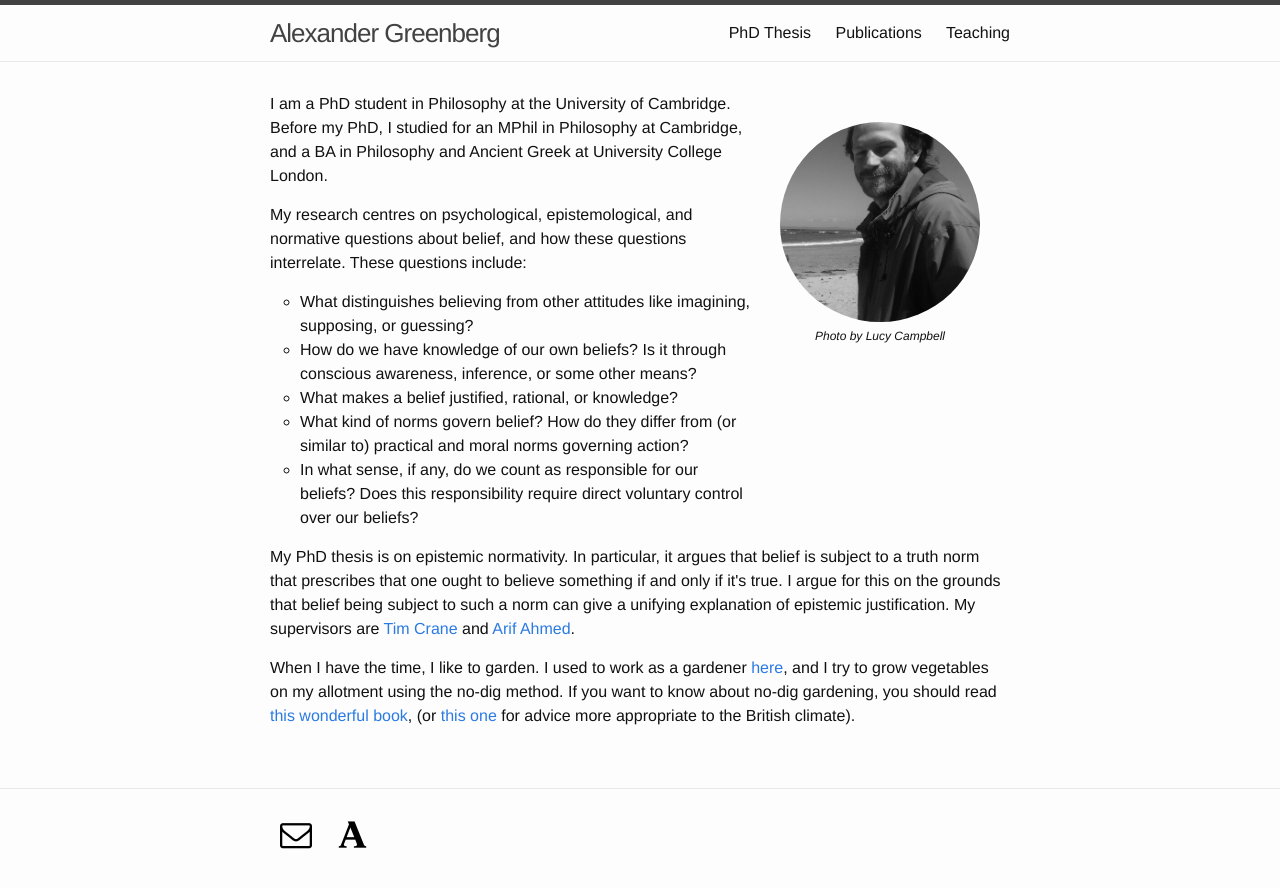
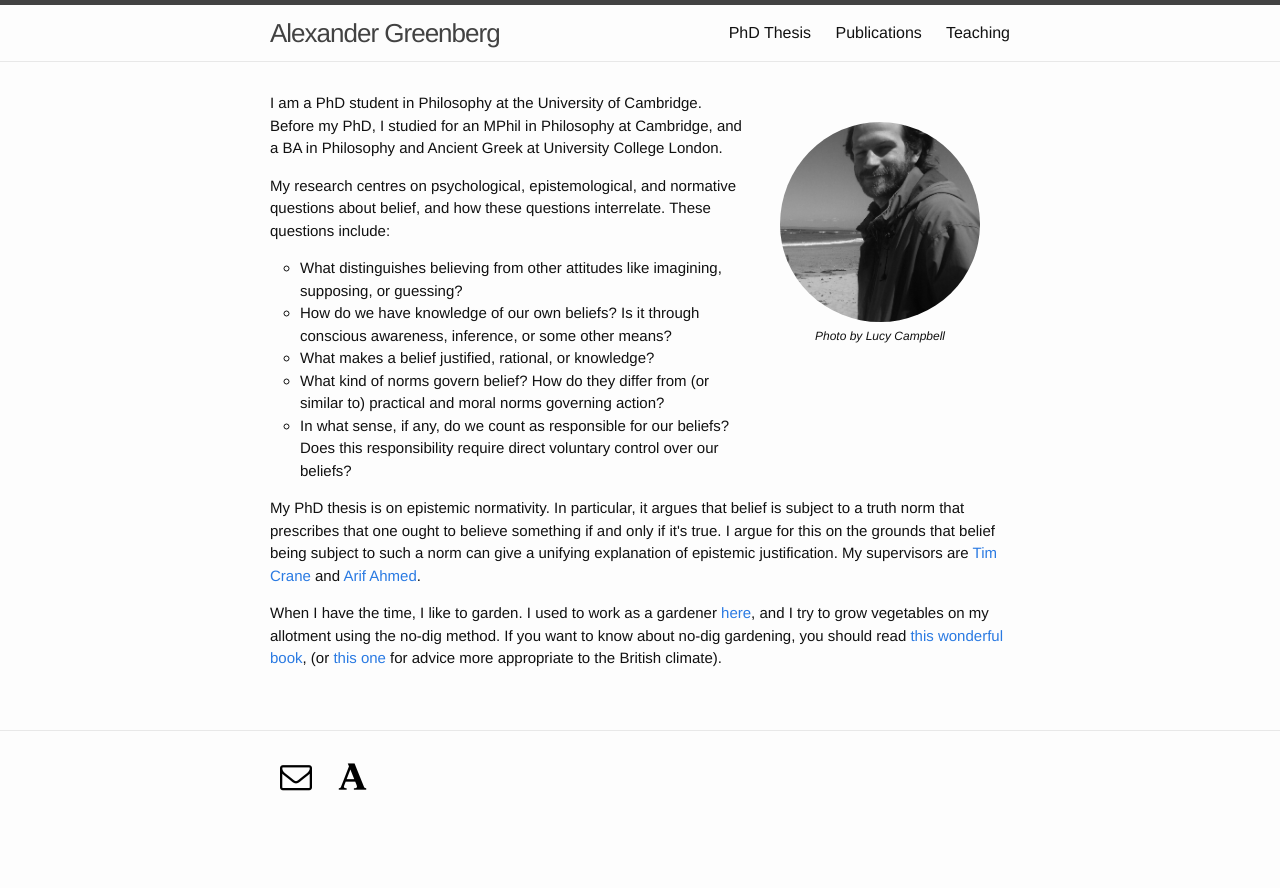
Before and after one commit to alexandergreenberg/alexandergreenberg.github.io, a Jekyll site: the page built from index.html, in a window 1280 px wide. Shown: the top 888 px of the page. Built offline with Jekyll 4.4.1, drawn with Linux system fonts in a browser that asks for light colours; some web fonts are replaced.

Commit message:
Reducing font size
reducing font size and the correlative picture-frame resizing

```diff
--- a/_sass/_layout.scss
+++ b/_sass/_layout.scss
@@ -216,6 +216,7 @@
 }
 
 .post-content {
+    font-size: 15px;
     margin-bottom: $spacing-unit;
 
     h2 {
@@ -264,7 +265,7 @@
   padding-bottom: 5px;
 }
 .picture-frame {
-  height: 350px;
+  height: 330px;
   width: 200px;
   float: right;
   padding: 30px 30px 30px 30px;
```
